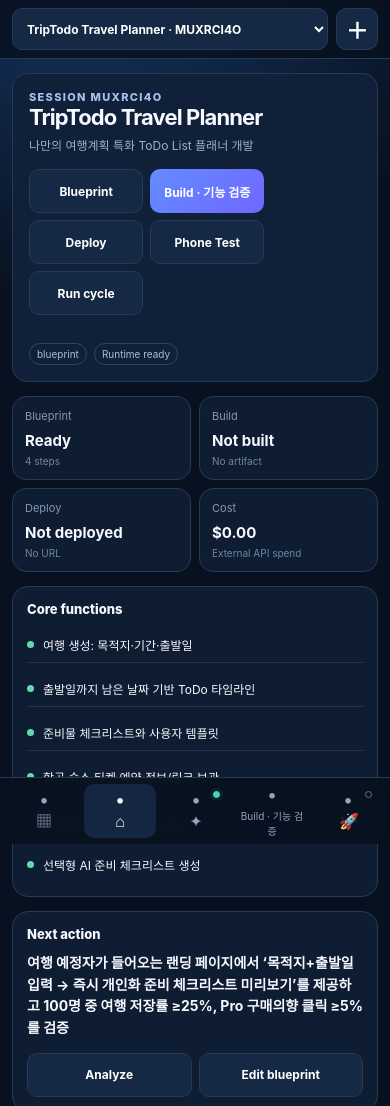
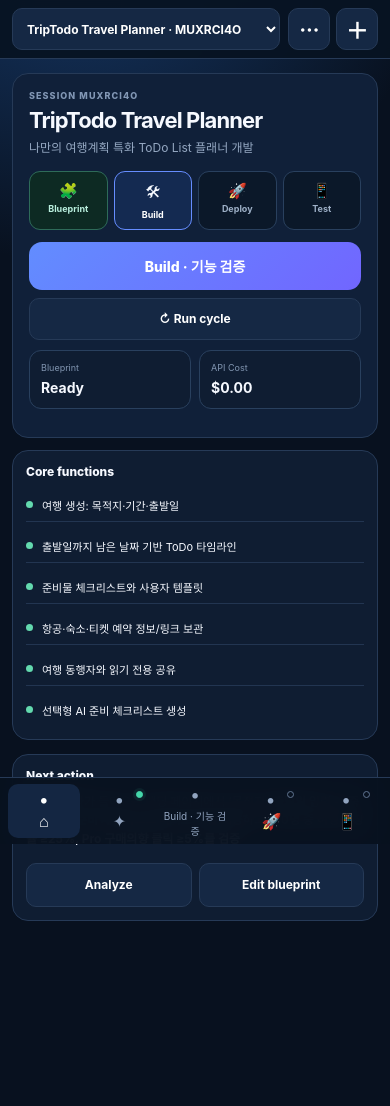
Before and after one commit to lordet01/startupOS, a website: page index.html in a window 390 px wide. Shown: the top 1106 px of the page. Drawn offline with Linux system fonts and the light colour scheme.

Commit message:
ui: simplify mobile overview and move secondary tools to More

```diff
--- a/index.html
+++ b/index.html
@@ -95,6 +95,46 @@
   .head{align-items:flex-start;flex-wrap:wrap}.head>.row{width:100%}.head>.row .btn{flex:1;min-height:44px}
   .runPanel{padding:13px}.runSteps{display:flex;overflow-x:auto;gap:7px}.runStep{min-width:118px}
   .modal.wide{width:calc(100vw - 16px);max-height:92vh;padding:14px}.form{grid-template-columns:1fr!important}
+}
+
+.mobileOnly{display:none}
+.moreSheet{display:none}
+@media(max-width:760px){
+  .desktopOnly{display:none!important}.mobileOnly{display:block}
+  .projectHead{display:none!important}
+  .statusGrid{display:none!important}
+  .coreGrid{margin-top:0}
+  .mobileDashboard{display:block;background:#102039;border:1px solid var(--line);border-radius:16px;padding:16px;margin-bottom:12px}
+  .mobileDashboard .sessionEyebrow{font-size:9px;letter-spacing:.12em;color:#8297b5;font-weight:800}
+  .mobileDashboard h1{font-size:22px;line-height:1.2;margin:6px 0 6px;letter-spacing:-.04em}
+  .mobileDashboard .mobileDesc{font-size:12px;color:#95a8c2;line-height:1.45;display:-webkit-box;-webkit-line-clamp:2;-webkit-box-orient:vertical;overflow:hidden}
+  .mobileProgress{display:grid;grid-template-columns:repeat(4,1fr);gap:6px;margin:14px 0 12px}
+  .mobileStep{padding:9px 5px;border:1px solid #29405e;border-radius:11px;text-align:center;background:#0b1829}
+  .mobileStep .ico{font-size:15px;display:block;margin-bottom:3px}
+  .mobileStep b{display:block;font-size:9px;color:#9eb0c7}.mobileStep.done{border-color:#2e6b59;background:#0d2a23}.mobileStep.done b{color:#baf0df}
+  .mobileStep.current{border-color:#668dff;background:#142a51}.mobileStep.current b{color:#fff}
+  .mobilePrimary{width:100%;min-height:48px;font-size:14px;font-weight:800;border-radius:13px}
+  .mobileSecondary{margin-top:8px;width:100%;min-height:42px;font-size:12px}
+  .mobileSummary{display:grid;grid-template-columns:1fr 1fr;gap:8px;margin:10px 0 12px}
+  .mobileMini{background:#0f1d32;border:1px solid #29405e;border-radius:12px;padding:11px}.mobileMini span{display:block;font-size:9px;color:#8195b0;margin-bottom:4px}.mobileMini b{font-size:14px}
+  .compactCard{padding:13px}.sectionTitle{font-size:12px}.featureRow{font-size:11px;padding:8px 0}.nextAction{font-size:12px}
+  .side{padding:6px 8px calc(6px + env(safe-area-inset-bottom))}
+  .nav{justify-content:space-around;overflow:visible}
+  .nav button{display:none!important}
+  .nav button[data-view="overview"],.nav button[data-view="venture"],.nav button[data-view="build"],.nav button[data-view="deploy"],.nav button[data-view="phone"]{display:flex!important;flex:1 1 20%;min-width:0;max-width:88px}
+  .nav button .navText{max-width:64px}
+  .top{position:sticky;top:0;z-index:40;background:#081422f2;backdrop-filter:blur(14px)}
+  .top #sessionSelect{font-weight:700}
+  .top>.row:last-child{gap:6px}
+  .top #newVenture{width:42px;min-width:42px}
+  .top .moreMobileBtn{display:inline-flex!important;width:42px;height:42px;padding:0;align-items:center;justify-content:center;font-size:20px}
+  .moreSheet{position:fixed;inset:0;z-index:80;background:#0008;display:none;align-items:flex-end}
+  .moreSheet.open{display:flex}
+  .morePanel{width:100%;background:#0d1b2d;border-radius:20px 20px 0 0;border:1px solid #29405e;padding:14px 14px calc(18px + env(safe-area-inset-bottom))}
+  .moreHandle{width:42px;height:4px;background:#41536c;border-radius:999px;margin:2px auto 14px}
+  .moreGrid{display:grid;grid-template-columns:repeat(3,1fr);gap:8px}
+  .moreGrid button{min-height:70px;border:1px solid #29405e;border-radius:13px;background:#102039;color:#dbe7f8;font-size:11px;display:flex;flex-direction:column;align-items:center;justify-content:center;gap:7px}
+  .moreGrid button .navIcon{font-size:20px}
 }
 </style>
 </head>
@@ -345,12 +385,25 @@ function nav(){
     return '<button data-view="'+x[0]+'" class="'+(state.view===x[0]?"on ":"")+(tracked[x[0]]?"stageNav":"")+'">'+dot+'<span class="navIcon" aria-hidden="true">'+x[2]+'</span><span class="navText">'+x[1]+'</span></button>';
   }).join("")+'</div><div class="small">StartupOS<br>Functional Build</div></aside>'
 }
-function shell(body){var live=state.runtimeStatus==="live";var badge=state.running?"GPT running…":(live?"Live GPT Runtime":(runtimeUrl()?"Runtime ready":"Runtime not linked"));var opts=sessionPack.sessions.map(function(s){return '<option value="'+esc(s._sessionId)+'" '+(s._sessionId===state.p._sessionId?"selected":"")+'>'+esc(s.name||"Untitled")+' · '+shortSessionId(s)+'</option>'}).join("");return '<div class="shell">'+nav()+'<main class="main"><header class="top"><div class="row"><select id="sessionSelect" class="btn" style="max-width:280px">'+opts+'</select><span class="small">Session '+shortSessionId(state.p)+' · '+esc(state.p._phase||state.p.stage||"brief")+'</span></div><div class="row"><span class="tag '+(live?"ok":"")+'">'+badge+'</span><button class="btn" id="newVenture">+ New venture</button></div></header><div class="content">'+body+'</div></main></div>'}
+function shell(body){var live=state.runtimeStatus==="live";var badge=state.running?"GPT running…":(live?"Live GPT Runtime":(runtimeUrl()?"Runtime ready":"Runtime not linked"));var opts=sessionPack.sessions.map(function(s){return '<option value="'+esc(s._sessionId)+'" '+(s._sessionId===state.p._sessionId?"selected":"")+'>'+esc(s.name||"Untitled")+' · '+shortSessionId(s)+'</option>'}).join("");var more='<div class="moreSheet" id="moreSheet"><div class="morePanel"><div class="moreHandle"></div><div class="moreGrid">'+[["sessions","▦","Sessions"],["agents","◎","Agents"],["cost","$","Cost"],["growth","↗","Growth"],["settings","⚙","Settings"]].map(function(x){return '<button data-more-view="'+x[0]+'"><span class="navIcon">'+x[1]+'</span><span>'+x[2]+'</span></button>'}).join("")+'</div></div></div>';return '<div class="shell">'+nav()+'<main class="main"><header class="top"><div class="row"><select id="sessionSelect" class="btn" style="max-width:280px">'+opts+'</select><span class="small">Session '+shortSessionId(state.p)+' · '+esc(state.p._phase||state.p.stage||"brief")+'</span></div><div class="row"><span class="tag '+(live?"ok":"")+'">'+badge+'</span><button class="btn moreMobileBtn mobileOnly" id="moreMobile">⋯</button><button class="btn" id="newVenture">+ New venture</button></div></header><div class="content">'+body+'</div></main>'+more+'</div>'}
 function metric(t,v,n,c){return '<div class="card metric"><span>'+t+'</span><b class="'+(c||"")+'">'+v+'</b><span>'+n+'</span></div>'}
 function agents(){var notes=state.p.agentNotes||{};var a=[["CEO","ceo","Goal / priority / gate"],["Market","market","Customer / competition"],["Product","product","MVP / UX / conversion"],["Finance","finance","Cost / pricing / margin"],["Tech","tech","Architecture / APIs"],["Builder","tech","Implementation / deploy"],["Legal","legal","Privacy / IP / policy"],["Growth","growth","Acquisition / experiments"]];return '<div class="agents">'+a.map(function(x,i){var note=notes[x[1]]||x[2];return '<div class="agent"><div class="head"><b>'+x[0]+' Agent</b><span class="tag '+(state.runtimeStatus==="live"?"ok":"")+'">'+(state.running&&i<4?"Running":state.runtimeStatus==="live"?"Synced":"Ready")+'</span></div><p>'+esc(note)+'</p></div>'}).join("")+'</div>'}
 
 function gates(){return '<div class="gate"><div class="pass">✓<br><b>Problem</b></div><div class="pass">✓<br><b>Customer</b></div><div class="pass">✓<br><b>MVP</b></div><div>!<br><b>Payment</b></div><div>!<br><b>Legal</b></div></div>'}
 function sessionsView(){var rows=sessionPack.sessions;return shell('<div class="head"><div><h2 style="font-size:27px">Venture Sessions</h2><div class="small">New Venture마다 독립 세션이 생성되고 Brief → Blueprint → Build → Deploy → Phone Test → Iterate 전체 이력이 이 세션에 묶입니다.</div></div><button class="btn primary" id="newVenture">+ New venture</button></div><div class="grid g2">'+rows.map(function(s){var phase=s._phase||"brief";return '<div class="card"><div class="head"><div><h2>'+esc(s.name||"Untitled venture")+'</h2><div class="small">Session '+shortSessionId(s)+' · '+esc(phase)+' · '+new Date(s._updatedAt||s._createdAt).toLocaleString()+'</div></div><span class="tag '+(s.runtimeLast?"ok":"")+'">'+(s.runtimeLast?"AI synced":"Local")+'</span></div><p class="small" style="line-height:1.6">'+esc(s.idea||"")+'</p><div class="row"><button class="btn primary openSession" data-session="'+esc(s._sessionId)+'">Open session</button></div></div>'}).join("")+'</div>')}
+function mobileNextAction(p){
+  var s=sessionStageStatus(p);
+  if(!s.venture)return {view:"venture",label:"Blueprint 만들기",icon:"🧩",step:0};
+  if(!s.build)return {view:"build",label:"Build 시작",icon:"🛠",step:1};
+  if(!s.deploy)return {view:"deploy",label:"Deploy 하기",icon:"🚀",step:2};
+  if(!s.phone)return {view:"phone",label:"Phone Test 하기",icon:"📱",step:3};
+  return {view:"growth",label:"다음 개선 사이클",icon:"↻",step:4};
+}
+function mobileOverviewCard(p,spendValue){
+  var s=sessionStageStatus(p),next=mobileNextAction(p);
+  var steps=[["🧩","Blueprint",s.venture],["🛠","Build",s.build],["🚀","Deploy",s.deploy],["📱","Test",s.phone]];
+  return '<section class="mobileDashboard mobileOnly"><div class="sessionEyebrow">SESSION '+shortSessionId(p)+'</div><h1>'+esc(p.name||"Untitled venture")+'</h1><div class="mobileDesc">'+esc(p.desiredOutcome||p.idea||"")+'</div><div class="mobileProgress">'+steps.map(function(x,i){return '<div class="mobileStep '+(x[2]?"done":i===next.step?"current":"")+'"><span class="ico">'+x[0]+'</span><b>'+x[1]+'</b></div>'}).join("")+'</div><button class="btn primary mobilePrimary" data-view="'+next.view+'">'+next.icon+' '+next.label+'</button><button class="btn mobileSecondary" id="runCycle">↻ Run cycle</button><div class="mobileSummary"><div class="mobileMini"><span>Blueprint</span><b>'+(s.venture?"Ready":"Pending")+'</b></div><div class="mobileMini"><span>API Cost</span><b>'+money(spendValue)+'</b></div></div></section>'
+}
 function runtimeButton(id,label,mode,primary){
   var running=state.running&&state.runMode===mode;
   return '<button class="btn '+(primary?'primary ':'')+'inlineWork '+(running?'running':'')+'" id="'+id+'" '+(state.running?'disabled':'')+'><span class="workInner">'+(running?'<span class="workSpin"></span><span>Working · <span class="mainRunElapsed">'+elapsedSeconds().toFixed(1)+'s</span></span>':label)+'</span></button>'
@@ -365,7 +418,8 @@ var features=(p.mvpFeatures||[]).slice(0,6);
 var desc=p.desiredOutcome||p.idea||"";
 var next=p.nextExperiment||"다음 단계가 아직 정해지지 않았습니다.";
 return shell(
-'<section class="projectHead"><div><div class="eyebrow">SESSION '+shortSessionId(p)+'</div><h1>'+esc(p.name||"Untitled venture")+'</h1><div class="desc">'+esc(desc)+'</div><div class="quickActions"><button class="btn" data-view="venture">Blueprint</button><button class="btn primary" data-view="build">Build</button><button class="btn" data-view="deploy">Deploy</button><button class="btn" data-view="phone">Phone Test</button>'+runtimeButton("runCycle","Run cycle","cycle",false)+'</div></div><div class="miniMeta"><span class="miniTag">'+esc(p._phase||"brief")+'</span><span class="miniTag">'+(state.runtimeStatus==="live"?"AI connected":"Runtime ready")+'</span></div></section>'+
+mobileOverviewCard(p,s)+
+'<section class="projectHead desktopOnly"><div><div class="eyebrow">SESSION '+shortSessionId(p)+'</div><h1>'+esc(p.name||"Untitled venture")+'</h1><div class="desc">'+esc(desc)+'</div><div class="quickActions"><button class="btn" data-view="venture">Blueprint</button><button class="btn primary" data-view="build">Build</button><button class="btn" data-view="deploy">Deploy</button><button class="btn" data-view="phone">Phone Test</button>'+runtimeButton("runCycle","Run cycle","cycle",false)+'</div></div><div class="miniMeta"><span class="miniTag">'+esc(p._phase||"brief")+'</span><span class="miniTag">'+(state.runtimeStatus==="live"?"AI connected":"Runtime ready")+'</span></div></section>'+
 '<section class="statusGrid">'+
 '<div class="statusCard"><span>Blueprint</span><b>'+bp+'</b><small>'+(p.serviceFlow&&p.serviceFlow.length?(p.serviceFlow.length+" steps"):"Analyze first")+'</small></div>'+
 '<div class="statusCard"><span>Build</span><b>'+buildState+'</b><small>'+(fb?esc(fb.kind||"functional app"):"No artifact")+'</small></div>'+
@@ -482,7 +536,7 @@ function loadTravelTemplate(){createSession(TRAVEL_TEMPLATE,"example-travel");st
 function loadOcrTemplate(){createSession(OCR_LEDGER_TEMPLATE,"example-ocr");state.modal=false;state.view="venture";render();toast("New OCR Ledger session created")}
 
 function bind(){
-document.querySelectorAll("[data-view]").forEach(function(b){b.onclick=function(){state.view=b.dataset.view;render()}});var ss=document.getElementById("sessionSelect");if(ss)ss.onchange=function(){switchSession(ss.value)};document.querySelectorAll(".openSession").forEach(function(b){b.onclick=function(){switchSession(b.dataset.session)}});
+document.querySelectorAll("[data-view]").forEach(function(b){b.onclick=function(){state.view=b.dataset.view;render()}});var mm=document.getElementById("moreMobile"),ms=document.getElementById("moreSheet");if(mm&&ms)mm.onclick=function(){ms.classList.add("open")};if(ms){ms.onclick=function(e){if(e.target===ms)ms.classList.remove("open")};ms.querySelectorAll("[data-more-view]").forEach(function(b){b.onclick=function(){state.view=b.dataset.moreView;render()}})};var ss=document.getElementById("sessionSelect");if(ss)ss.onchange=function(){switchSession(ss.value)};document.querySelectorAll(".openSession").forEach(function(b){b.onclick=function(){switchSession(b.dataset.session)}});
 var n=document.getElementById("newVenture");if(n)n.onclick=function(){state.modalMode="new";state.modal=true;render()};var eb=document.getElementById("editBrief");if(eb)eb.onclick=function(){state.modalMode="edit";state.modal=true;render()};
 var cbtn=document.getElementById("closeModal");if(cbtn)cbtn.onclick=function(){state.modal=false;render()};var gm=document.getElementById("generateMvp");if(gm)gm.onclick=generateMvp;var op=document.getElementById("openPrototype");if(op)op.onclick=openPrototype;var pm=document.getElementById("publishMvp");if(pm)pm.onclick=publishMvp;var tpa=document.getElementById("testPublishAuth");if(tpa)tpa.onclick=testPublishAuth;var cu=document.getElementById("copyDeployUrl");if(cu)cu.onclick=function(){if(state.p.deployment&&navigator.clipboard){navigator.clipboard.writeText(state.p.deployment.url);toast("URL copied")}};var mo=document.getElementById("markOpened");if(mo)mo.onclick=function(){updatePhoneTest({opened:true})};var mi=document.getElementById("markInstalled");if(mi)mi.onclick=function(){updatePhoneTest({installed:true})};var sn=document.getElementById("savePhoneNotes");if(sn)sn.onclick=function(){updatePhoneTest({notes:document.getElementById("phoneNotes").value});toast("Phone feedback saved")};var si=document.getElementById("startIteration");if(si)si.onclick=function(){var notes=document.getElementById("phoneNotes")?document.getElementById("phoneNotes").value:"";state.p.phoneTest=Object.assign({},state.p.phoneTest||{},{notes:notes,updatedAt:new Date().toISOString()});state.p._phase="iterate";addSessionEvent("iteration_started","Founder started next iteration",{notes:notes});save();state.view="growth";render()};
 document.querySelectorAll("#runCycle").forEach(function(r){r.onclick=function(){run("cycle")}});
```
